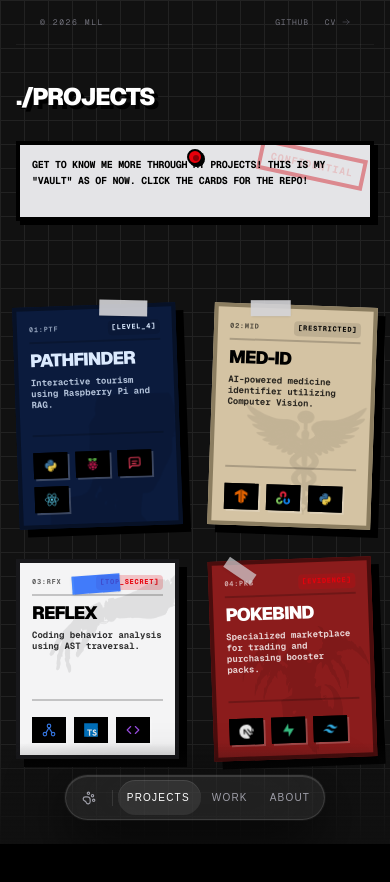
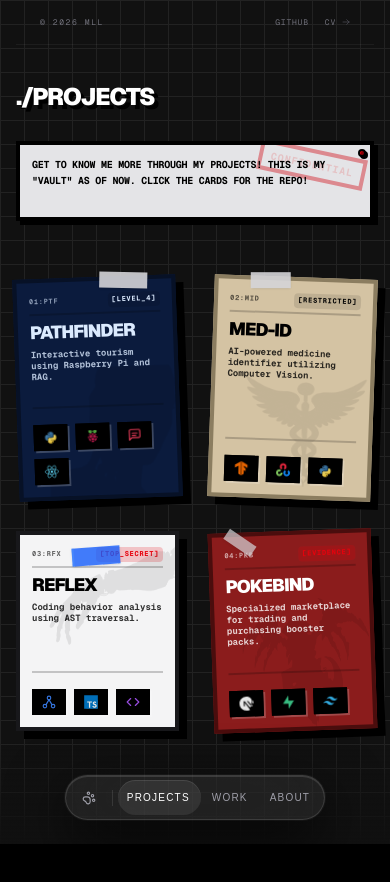
Before and after one commit to bikemaster2331/porpolyo, a Next.js app: page /projects in a window 390 px wide. Shown: the top 882 px of the page. Built offline with nearby package versions, Linux system fonts and the light colour scheme.

Commit message:
style: reduce active project card shadow on mobile

```diff
--- a/src/app/projects/page.tsx
+++ b/src/app/projects/page.tsx
@@ -182,7 +182,7 @@
               CONFIDENTIAL
             </div>
 
-            <div className="absolute top-1 left-1/2 -translate-x-1/2 w-4 h-4 rounded-full bg-red-600 border-2 border-black shadow-[2px_2px_0_rgba(0,0,0,1)] z-50 flex items-center justify-center">
+            <div className="absolute md:top-1 top-1 md:left-1/2 right-0 -translate-x-1/2 md:w-4 w-2 h-2 md:h-4 rounded-full bg-red-600 border-2 border-black shadow-[2px_2px_0_rgba(0,0,0,1)] z-50 flex items-center justify-center">
               <div className="w-1.5 h-1.5 rounded-full bg-black/40 translate-x-[1px] translate-y-[1px]" />
             </div>
 
@@ -193,7 +193,7 @@
 
         </div>
 
-        <div className="grid grid-cols-2 md:grid-cols-12 gap-8 md:gap-12 pb-18 md:pb-48 mt-16 md:mt-24">
+        <div className="grid grid-cols-2 md:grid-cols-12 gap-8 md:gap-12 pb-12 md:pb-48 mt-9 md:mt-24">
           {projectData.map((project, i) => (
             <div
               key={project.name}
@@ -211,7 +211,7 @@
                 }
               }}
               className={`project-card group relative p-3 md:p-8 flex flex-col transition-all duration-200 cursor-pointer ${project.gridSpan}
-                ${hoveredIndex === i ? 'rotate-0 scale-[1.02] z-40 bg-white text-black border-white shadow-[16px_16px_0_rgba(255,255,255,0.1)]' : project.styles}
+                ${hoveredIndex === i ? 'rotate-0 scale-[1.02] z-40 bg-white text-black border-white shadow-[8px_8px_0_rgba(255,255,255,0.1)] md:shadow-[16px_16px_0_rgba(255,255,255,0.1)]' : project.styles}
                 md:hover:rotate-0 md:hover:scale-[1.02] md:hover:bg-white md:hover:text-black md:hover:border-white md:hover:shadow-[16px_16px_0_rgba(255,255,255,0.1)]
                 active:scale-95 active:brightness-125
                 ${hoveredIndex !== null && hoveredIndex !== i
```
